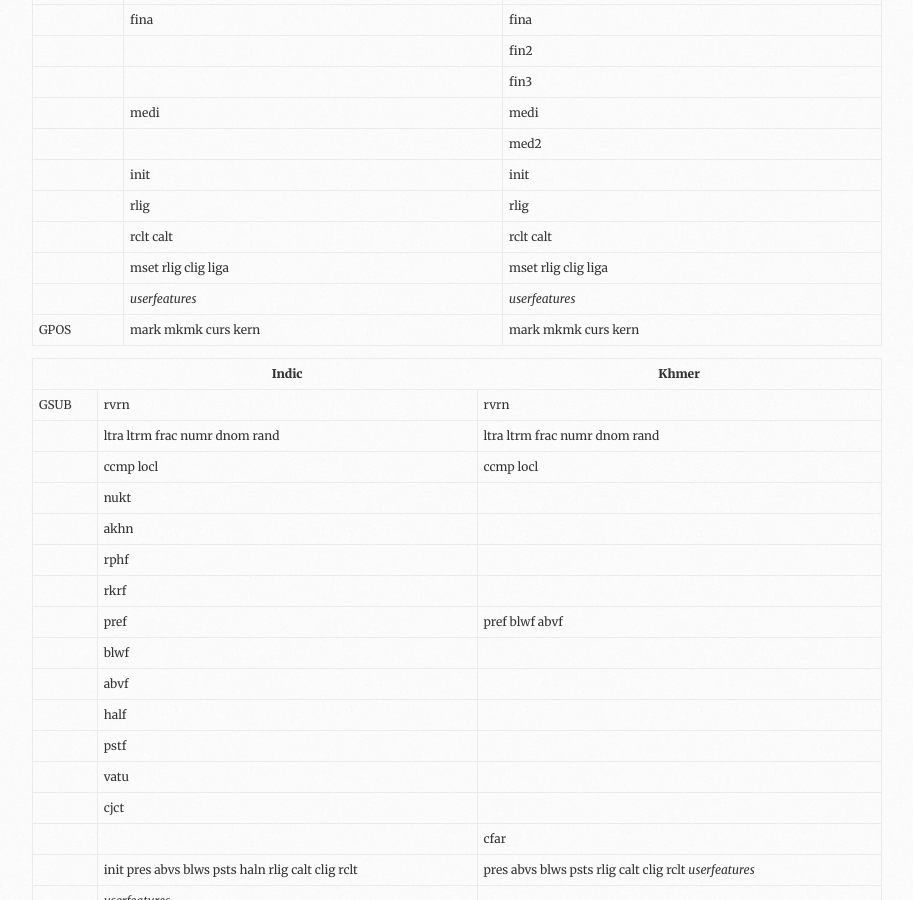
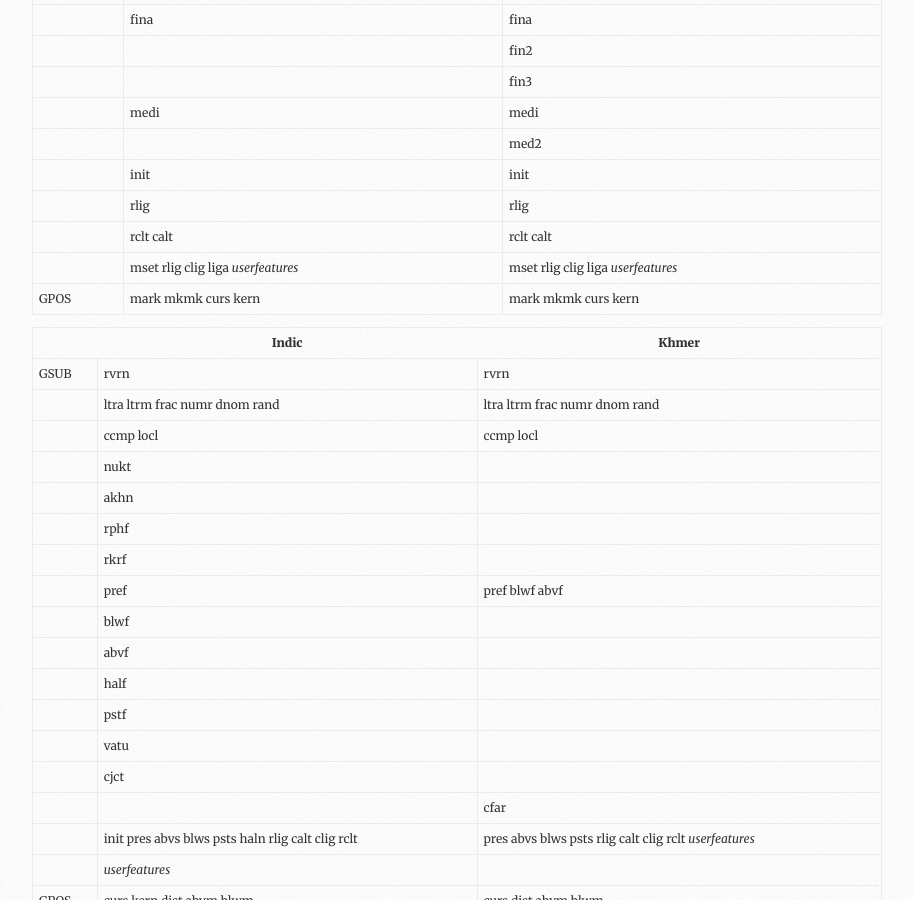
Before and after one commit to silnrsi/FDBP, a Jekyll site: the page built from en-US/OpenType.md, in a window 1280 px wide and 900 px high, scrolled down 1366 px. Shown: the whole window, without its empty margins (58-971 px from the left). Built offline with Jekyll 4.4.1, drawn with Linux system fonts in a browser that asks for light colours.

```diff
--- a/en-US/OpenType.md
+++ b/en-US/OpenType.md
@@ -57,8 +57,7 @@ The following tables attempt to document what the Harfbuzz code indicates for GS
 ||init|init|
 ||rlig|rlig|
 ||rclt calt|rclt calt|
-||mset rlig clig liga|mset rlig clig liga|
-||_userfeatures_|_userfeatures_|
+||mset rlig clig liga _userfeatures_|mset rlig clig liga _userfeatures_|
 |GPOS| mark mkmk curs kern| mark mkmk curs kern|
 
 ||Indic|Khmer|
```
